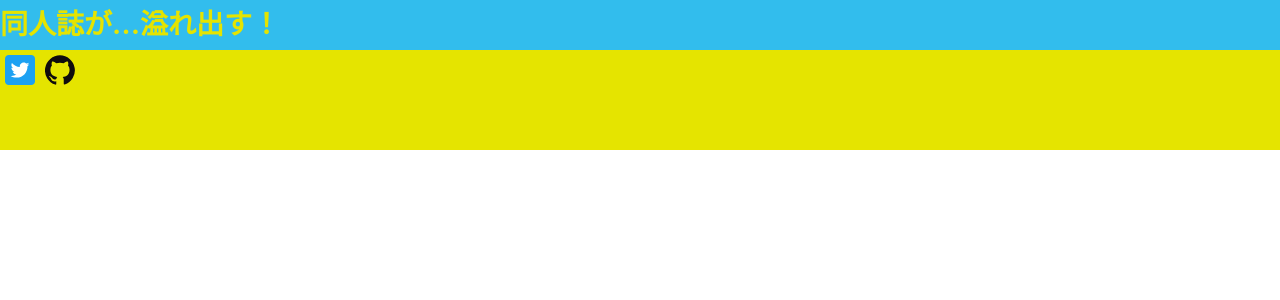
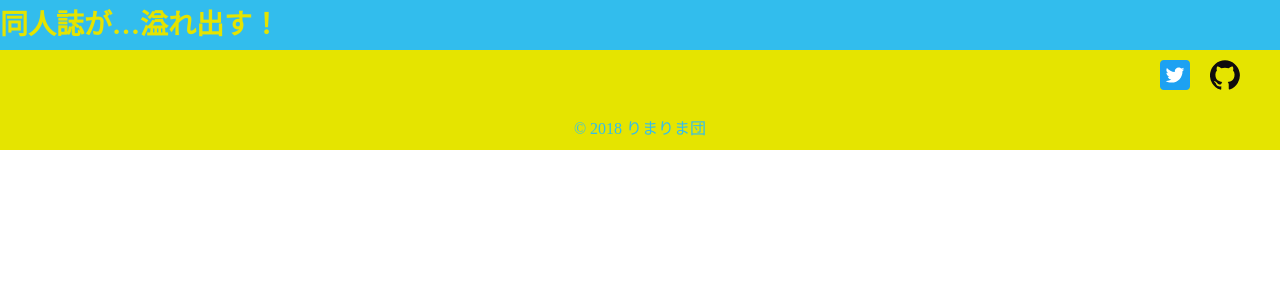
Before and after one commit to MofuMofu2/portfolio-vue, a Vue app: page / in a window 1280 px wide. Shown: the top 300 px of the page. Built offline with nearby package versions, Linux system fonts and the light colour scheme.

Commit message:
[update] #2 スタイルの調整
めっちゃクソ感が出てきた。

```diff
--- a/src/components/Footer.vue
+++ b/src/components/Footer.vue
@@ -1,8 +1,14 @@
 <template>
   <div class="page-footer">
-    <a href="https://twitter.com/froakie0021" target="blank"><img :src="twitter_src" alt="twitter"></a>
-    <a href="https://github.com/MofuMofu2/portfolio-vue" target="blank"><img :src="github_src" alt="github"></a>
+    <div class="icons">
+      <a href="https://twitter.com/froakie0021" target="blank"><img :src="twitter_src" alt="twitter"></a>
+      <a href="https://github.com/MofuMofu2/portfolio-vue" target="blank"><img :src="github_src" alt="github"></a>
+    </div>
+    <div class="copyright">
+      <p>©︎ 2018 りまりま団</p>
+    </div>
   </div>
+
 </template>
 
 <script>
@@ -22,9 +28,18 @@ export default {
     background-color: #E5E400;
     height: 100px;
   }
-  img {
+  .icons {
+    margin-right: 30px;
+    text-align: right;
+  }
+  .icons img {
     height: 30px;
-    margin: 5px;
+    margin: 10px;
     width: 30px;
   }
+  .page-footer p {
+    color: #32BDED;
+    text-align: center;
+  }
+
 </style>
```
